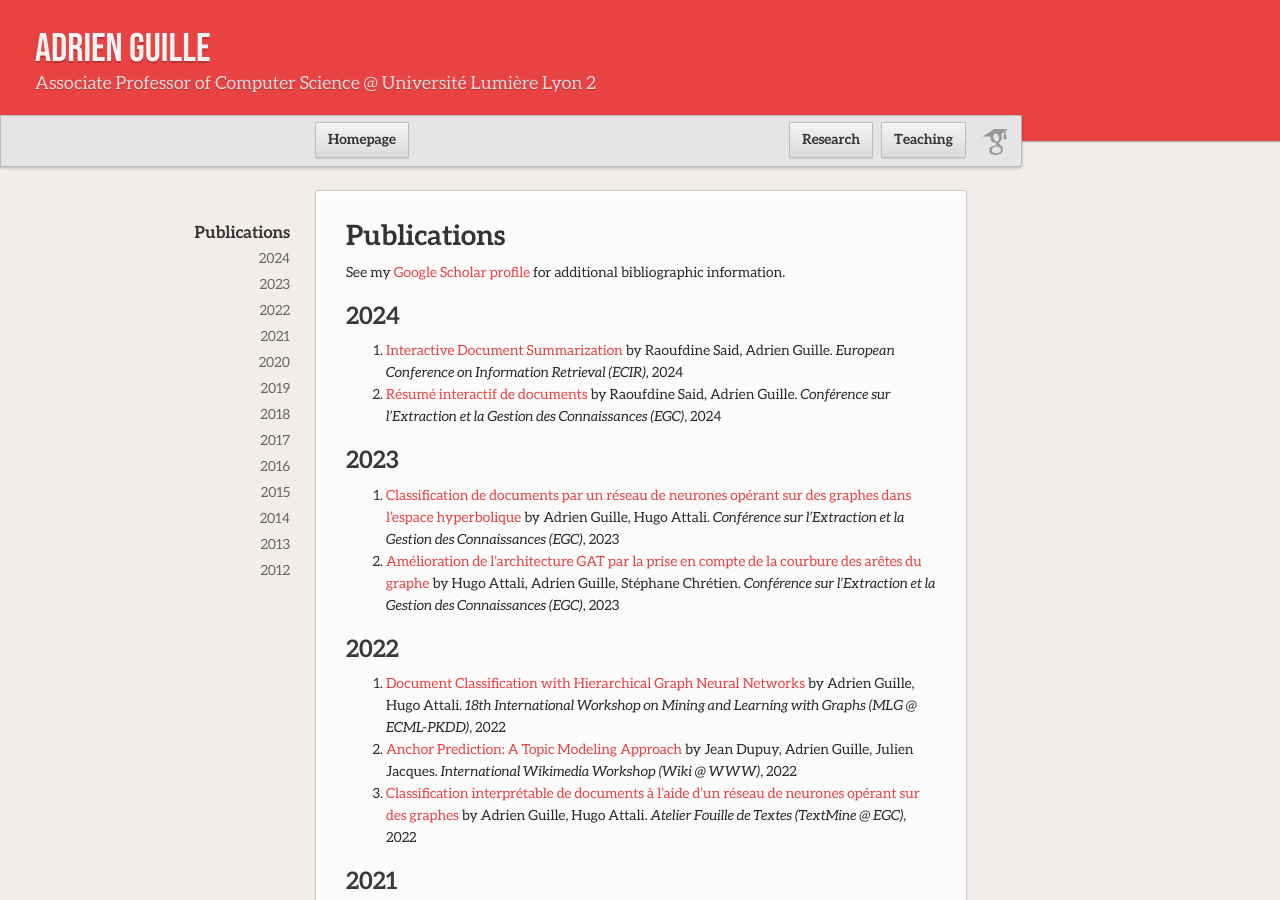
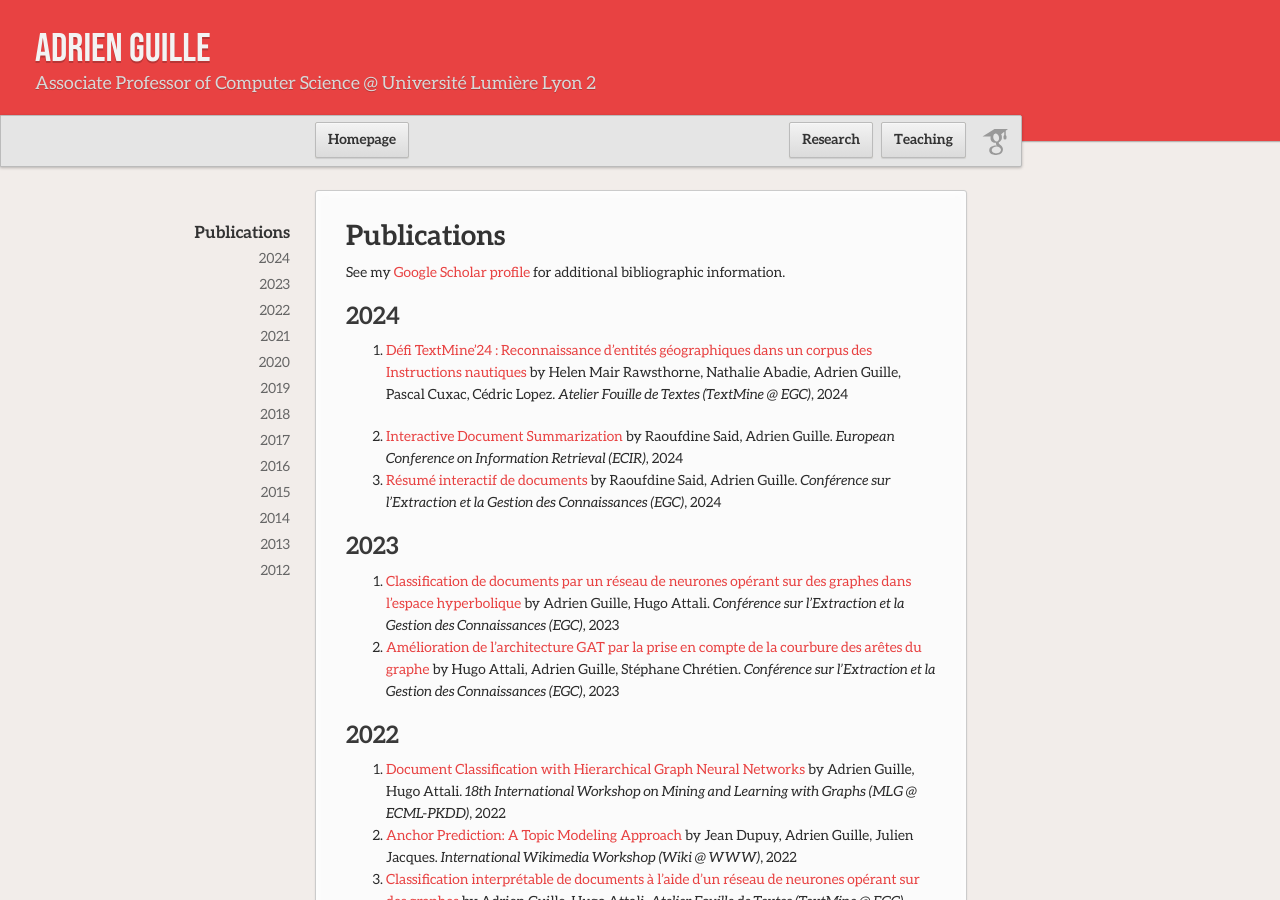
Before and after one commit to AdrienGuille/adrienguille.github.io, a Jekyll site: the page built from publications.md, in a window 1280 px wide and 900 px high. Built offline with Jekyll 4.4.1, drawn with Linux system fonts in a browser that asks for light colours; our own code applies the rules of GitHub Pages for plain Markdown files.

Commit message:
Update publications.md

```diff
--- a/publications.md
+++ b/publications.md
@@ -3,6 +3,8 @@
 See my [Google Scholar profile](https://scholar.google.com/citations?user=mM_oO18AAAAJ) for additional bibliographic information.
 
 ## 2024
+
+- [Défi TextMine'24 : Reconnaissance d'entités géographiques dans un corpus des Instructions nautiques]() by Helen Mair Rawsthorne, Nathalie Abadie, Adrien Guille, Pascal Cuxac, Cédric Lopez. *Atelier Fouille de Textes (TextMine @ EGC)*, 2024
 
 - [Interactive Document Summarization](publications/ecir2024.pdf) by Raoufdine Said, Adrien Guille. *European Conference on Information Retrieval (ECIR)*, 2024
 - [Résumé interactif de documents](#) by Raoufdine Said, Adrien Guille. *Conférence sur l'Extraction et la Gestion des Connaissances (EGC)*, 2024
```
